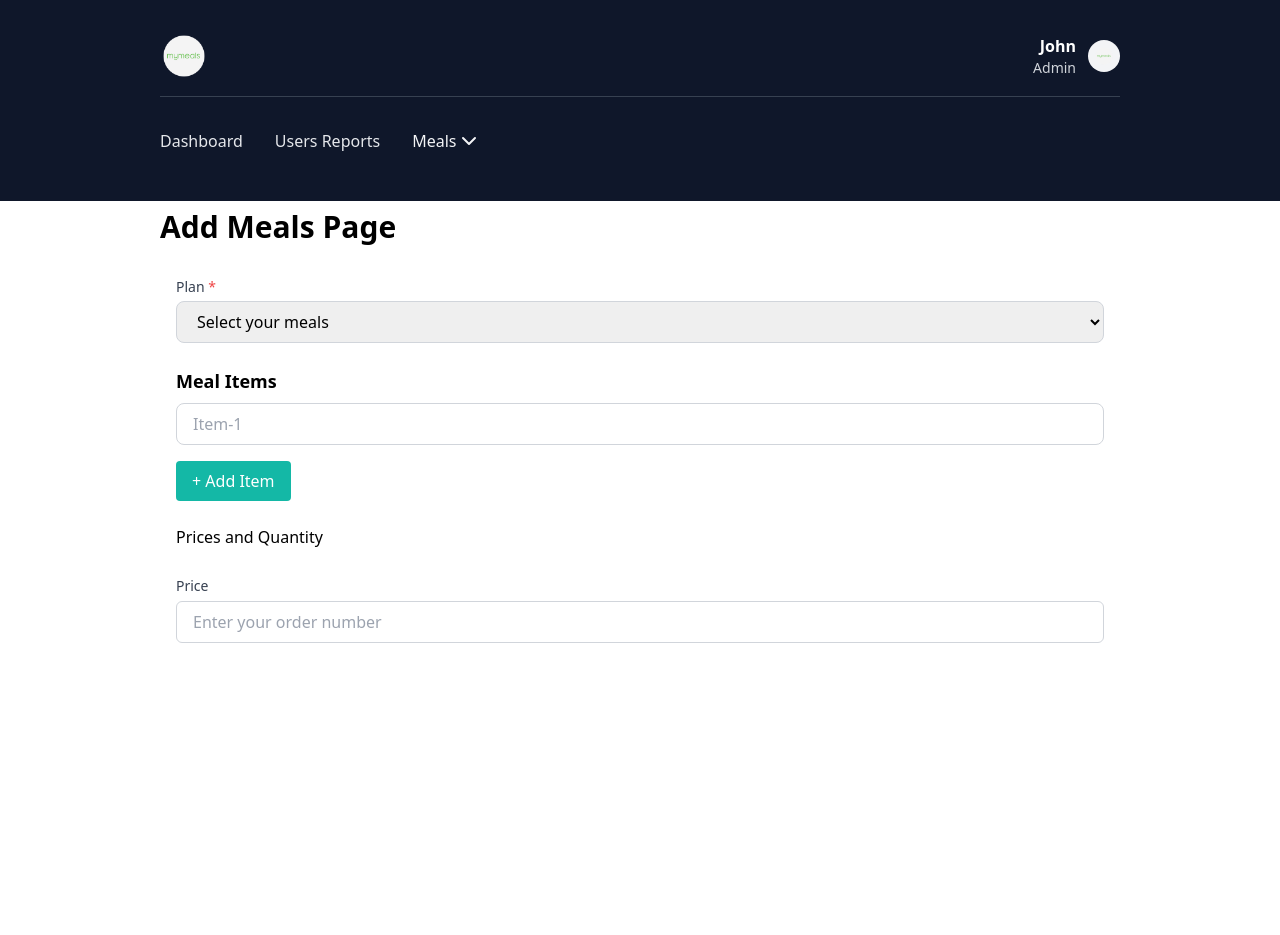
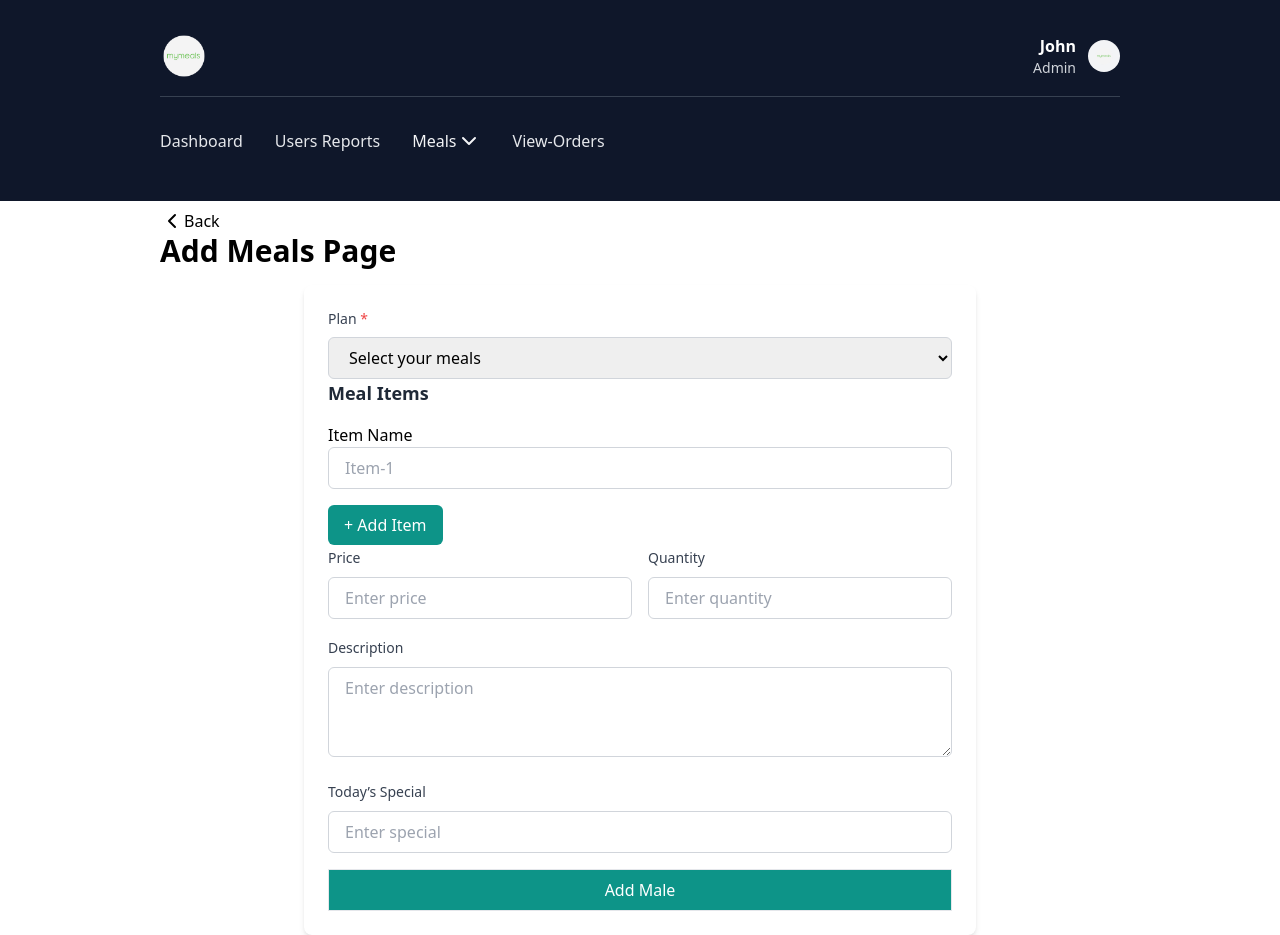
Before and after one commit to SarojKuSwain1998/mymeals-admin-pannel, a React (Vite) app: page /add-meals in a window 1280 px wide. Before the commit the page ends 800 px from the top, so only its background shows below. Built offline with nearby package versions, Linux system fonts and the light colour scheme.

Commit message:
Make add meals page

```diff
--- a/src/App.jsx
+++ b/src/App.jsx
@@ -10,6 +10,7 @@ import HomePage from "./components/Pages/HomePage";
 import MealsPage from "./components/Pages/MealsPage";
 import AddMealsPage from "./components/Pages/AddMealsPage";
 import LoginPage from "./components/Pages/LoginPage";
+import ViewOrdersPage from "./components/Pages/ViewOrdersPage";
 
 function LayoutWithNavbar() {
   const location = useLocation();
@@ -26,6 +27,7 @@ function LayoutWithNavbar() {
         <Route path="/users" element={<UsersPage />} />
         <Route path="/meals" element={<MealsPage />} />
         <Route path="/add-meals" element={<AddMealsPage />} />
+        <Route path="/orders" element={<ViewOrdersPage />} />
         <Route path="/login" element={<LoginPage />} />
       </Routes>
     </>
--- a/src/components/Forms/AddMealsForm.jsx
+++ b/src/components/Forms/AddMealsForm.jsx
@@ -1,8 +1,16 @@
+import { Button } from "@mui/material";
 import { useState } from "react";
 
 const AddMealsForm = () => {
   const [mealItems, setMealItems] = useState([""]);
-  const [plan, setPlan] = useState("");
+  const [plan, setPlan] = useState({
+    plan: "",
+    items: [""],
+    price: "",
+    description: "",
+    quantity: "",
+    special: "",
+  });
 
   const handleMealChange = (index, value) => {
     const updatedMeals = [...mealItems];
@@ -20,17 +28,21 @@ const AddMealsForm = () => {
   };
 
   return (
-    <section className="space-y-6 p-4">
+    <section className="max-w-2xl mx-auto p-6 bg-white rounded-lg shadow-md space-y-8">
       {/* Plan Dropdown */}
-      <div className="flex flex-col gap-1">
-        <label htmlFor="plan" className="text-sm font-medium text-gray-700">
+      <form action="">
+        <div className="space-y-2">
+          <label
+            htmlFor="plan"
+            className="block text-sm font-medium text-gray-700"
+          >
             Plan <span className="text-red-500">*</span>
           </label>
           <select
             id="plan"
             value={plan}
             onChange={(e) => setPlan(e.target.value)}
-          className="border border-gray-300 rounded-lg px-4 py-2 focus:outline-none focus:ring-2 focus:ring-teal-500"
+            className="w-full border border-gray-300 rounded-md px-4 py-2 focus:outline-none focus:ring-2 focus:ring-teal-500"
           >
             <option value="">Select your meals</option>
             <option value="Combo Lunch & Dinner">Combo Lunch & Dinner</option>
@@ -39,49 +51,114 @@ const AddMealsForm = () => {
           </select>
         </div>
 
-      {/* Dynamic Meal Items */}
+        {/* Meal Items */}
         <div>
-        <h2 className="text-lg font-semibold mb-2">Meal Items</h2>
+          <h2 className="text-lg font-semibold text-gray-800 mb-4">
+            Meal Items
+          </h2>
+          <label htmlFor="" className="mb-2">
+            Item Name
+          </label>
+          <div className="space-y-3">
             {mealItems.map((item, index) => (
-          <div key={index} className="flex items-center gap-2 mb-2">
+              <div
+                key={index}
+                className="flex flex-col sm:flex-row sm:items-center gap-2"
+              >
                 <input
                   type="text"
                   placeholder={`Item-${index + 1}`}
                   value={item}
                   onChange={(e) => handleMealChange(index, e.target.value)}
-              className="flex-grow border border-gray-300 rounded-lg px-4 py-2 focus:outline-none focus:ring-2 focus:ring-teal-500"
+                  className="flex-grow border border-gray-300 rounded-md px-4 py-2 focus:outline-none focus:ring-2 focus:ring-teal-500"
                 />
                 {mealItems.length > 1 && (
                   <button
                     onClick={() => handleRemoveMeal(index)}
-                className="text-red-500 hover:text-red-700"
+                    className="text-red-500 hover:text-red-700 text-xl"
                   >
                     ✕
                   </button>
                 )}
               </div>
             ))}
+          </div>
           <button
             onClick={handleAddMeal}
-          className="mt-2 px-4 py-2 bg-teal-500 text-white rounded hover:bg-teal-600"
+            className="mt-4 px-4 py-2 bg-teal-600 text-white rounded-md hover:bg-teal-700 transition duration-200"
           >
             + Add Item
           </button>
         </div>
-      <h1>Prices and Quantity</h1>
-      <div>
-        <div>
-          <label htmlFor="plan" className="text-sm font-medium text-gray-700">
+
+        {/* Price, Quantity, Description, Special */}
+        <div className="grid grid-cols-1 sm:grid-cols-2 gap-4">
+          <div className="space-y-2">
+            <label
+              htmlFor="price"
+              className="text-sm font-medium text-gray-700"
+            >
               Price
             </label>
             <input
-            id="orderNo"
+              id="price"
+              type="number"
+              placeholder="Enter price"
+              className="w-full border border-gray-300 rounded-md px-4 py-2 focus:outline-none focus:ring-2 focus:ring-teal-500"
+            />
+          </div>
+
+          <div className="space-y-2">
+            <label
+              htmlFor="quantity"
+              className="text-sm font-medium text-gray-700"
+            >
+              Quantity
+            </label>
+            <input
+              id="quantity"
+              type="number"
+              placeholder="Enter quantity"
+              className="w-full border border-gray-300 rounded-md px-4 py-2 focus:outline-none focus:ring-2 focus:ring-teal-500"
+            />
+          </div>
+
+          <div className="sm:col-span-2 space-y-2">
+            <label
+              htmlFor="description"
+              className="text-sm font-medium text-gray-700"
+            >
+              Description
+            </label>
+            <textarea
+              id="description"
+              rows={3}
+              placeholder="Enter description"
+              className="w-full border border-gray-300 rounded-md px-4 py-2 focus:outline-none focus:ring-2 focus:ring-teal-500"
+            />
+          </div>
+
+          <div className="sm:col-span-2 space-y-2">
+            <label
+              htmlFor="special"
+              className="text-sm font-medium text-gray-700"
+            >
+              Today’s Special
+            </label>
+            <input
+              id="special"
               type="text"
-            placeholder="Enter your order number"
-            className="mt-1 block w-full border px-4 py-2 rounded-md border-gray-300 focus:outline-none focus:ring-2 focus:ring-teal-500"
+              placeholder="Enter special"
+              className="w-full border  border-gray-300 rounded-md px-4 py-2 focus:outline-none focus:ring-2 focus:ring-teal-500"
             />
           </div>
         </div>
+        <div>
+          <button className="border bg-teal-600 text-white hover:bg-teal-700 w-full py-2 mt-4 bg-">
+            Add Male
+          </button>
+        </div>
+      </form>
     </section>
   );
 };
--- a/src/components/Layout/Navbar.jsx
+++ b/src/components/Layout/Navbar.jsx
@@ -192,6 +192,15 @@ const Navbar = () => {
               </div>
             )}
           </li>
+          <li>
+            <a
+              href="/orders"
+              alt="a to orders Page"
+              className="text-gray-200 hover:text-gray-50 hover:underline hover:underline-offset-8"
+            >
+              View-Orders
+            </a>
+          </li>
         </ul>
       </div>
     </header>
--- a/src/components/Pages/AddMealsPage.jsx
+++ b/src/components/Pages/AddMealsPage.jsx
@@ -1,9 +1,18 @@
+import { ChevronLeft } from "lucide-react";
 import AddMealsForm from "../Forms/AddMealsForm";
 
 const AddMealsPage = () => {
   return (
     <section className="w-full px-4 pt-2 md:px-20 lg:px-40">
-      <h1 className="mb-4 text-3xl font-bold capitalize">Add Meals Page</h1>
+      <div className="">
+        <a href="/meals" className="flex">
+          <ChevronLeft />
+          <span> Back</span>
+        </a>
+      </div>
+      <h1 className="mb-4 text-3xl text-auto font-bold capitalize">
+        Add Meals Page
+      </h1>
       <AddMealsForm />
     </section>
   );
--- a/src/components/Pages/HomePage.jsx
+++ b/src/components/Pages/HomePage.jsx
@@ -13,25 +13,25 @@ const HomePage = () => {
       <section className="w-full px-4 pt-2 md:px-20 lg:px-40">
         <div className="2xl:gap-7.5 grid grid-cols-1 gap-4 md:grid-cols-2 md:gap-6 xl:grid-cols-4">
           <StatCard
-            number={456}
+            number={46}
             title="Total Views"
             percentage={95}
             icon={<Eye className="h-12 w-12 p-1 text-brand-950" />}
           />
           <StatCard
-            number={456}
-            title="Total Product"
+            number={42}
+            title="Total Orders"
             percentage={95}
             icon={<ShoppingCart className="h-12 w-12 p-1 text-brand-950" />}
           />
           <StatCard
             number={456}
-            title="Total Product"
+            title="Total Meals"
             percentage={95}
             icon={<ShoppingBag className="h-12 w-12 p-1 text-brand-950" />}
           />
           <StatCard
-            number={456}
+            number={56}
             title="Total Users"
             percentage={95}
             icon={<Users className="h-12 w-12 p-1 text-brand-950" />}
--- a/src/components/Pages/MealsPage.jsx
+++ b/src/components/Pages/MealsPage.jsx
@@ -1,4 +1,57 @@
+import { useState } from "react";
+import Modal from "../Modal";
+
 const MealsPage = () => {
+  const [meals, setMeals] = useState([
+    {
+      id: 1,
+      plan: "Combo",
+      items: ["Rice", "Chicken"],
+      price: "610",
+      description: "Simple and nutritious meal",
+      quantity: "1",
+      special: "None",
+    },
+    {
+      id: 2,
+      plan: "Dinner",
+      items: ["Paneer", "Salad"],
+      price: "812",
+      description: "Pure veg with fresh ingredients",
+      quantity: "1",
+      special: "Vegetarian",
+    },
+    {
+      id: 3,
+      plan: "Lunch",
+      items: ["Grilled Chicken", "Quinoa", "Broccoli"],
+      price: "915",
+      description: "Packed with protein for gym lovers",
+      quantity: "1",
+      special: "Fitness",
+    },
+    {
+      id: 4,
+      plan: "Lunch",
+      items: ["Mini Burger", "Fries", "Juice"],
+      price: "678",
+      description: "Perfect for children",
+      quantity: "1",
+      special: "Kids Special",
+    },
+  ]);
+
+  const [isModalOpen, setIsModalOpen] = useState(false);
+  const [selectedMeal, setSelectedMeal] = useState(null);
+
+  const openModal = (meal) => {
+    setSelectedMeal(meal);
+    setIsModalOpen(true);
+  };
+  const closeModal = () => {
+    setIsModalOpen(false);
+  };
+
   return (
     <>
       <div className="w-full px-4 pt-2 md:px-20 lg:px-40">
@@ -11,13 +64,19 @@ const MealsPage = () => {
                   Id
                 </th>
                 <th className="px-6 py-3" scope="col">
+                  Plan
+                </th>
+                <th className="px-6 py-3" scope="col">
                   Meals
                 </th>
                 <th className="px-6 py-3" scope="col">
                   Price
                 </th>
                 <th className="px-6 py-3" scope="col">
-                  Category
+                  Quantity
+                </th>
+                <th className="px-6 py-3" scope="col">
+                  Special
                 </th>
                 <th className="px-6 py-3" scope="col">
                   Actions
@@ -25,17 +84,45 @@ const MealsPage = () => {
               </tr>
             </thead>
             <tbody>
-              <tr>
-                <td className="px-6 py-4">1</td>
-                <td className="px-6 py-4">Meals 1</td>
-                <td className="px-6 py-4">Price 1</td>
-                <td className="px-6 py-4">Category 1</td>
-                <td className="px-6 py-4">Actions</td>
-              </tr>
+              {meals.map((meal) => (
+                <tr key={meal.id} className="bg-white border-b">
+                  <td className="px-6 py-4">{meal.id}</td>
+                  <td className="px-6 py-4">{meal.plan}</td>
+                  <td className="px-6 py-4">
+                    {meal.items.join(", ")}
+                    <br />
+                    <span className="text-xs text-gray-400">
+                      {meal.description}
+                    </span>
+                  </td>
+                  <td className="px-6 py-4">{meal.price}</td>
+                  <td className="px-6 py-4">{meal.quantity}</td>
+                  <td className="px-6 py-4">{meal.special}</td>
+                  <td className="px-6 py-4">
+                    <button
+                      onClick={() => openModal()}
+                      className="text-white bg-green-500 hover:bg-green-600 border px-3 py-2 rounded-md"
+                    >
+                      view
+                    </button>
+                  </td>
+                </tr>
+              ))}
             </tbody>
           </table>
         </div>
       </div>
+      <Modal
+        heading="User Details"
+        closeModal={closeModal}
+        modalOpen={isModalOpen}
+      >
+        {selectedMeal && (
+          <div>
+            <p>name: {selectedMeal?.price}</p>
+          </div>
+        )}
+      </Modal>
     </>
   );
 };
--- /dev/null
+++ b/src/components/Pages/ViewOrdersPage.jsx
@@ -0,0 +1,22 @@
+const ViewOrdersPage = () => {
+  return (
+    <section className="w-full px-4 pt-2 md:px-20 lg:px-40">
+      <h1>View All order</h1>
+      <div className="relative overflow-x-auto shadow-md sm:rounded-lg">
+        <table className="w-full text-left text-sm text-gray-500">
+          <thead className="border border-green-600 bg-gray-50 text-xs uppercase text-gray-700">
+            <tr>
+              <th className="px-6 py-3">Name</th>
+            </tr>
+          </thead>
+          <tbody>
+            <tr>
+              <td></td>
+            </tr>
+          </tbody>
+        </table>
+      </div>
+    </section>
+  );
+};
+export default ViewOrdersPage;
```
Lines whose indentation alone changed are shown as unchanged.
